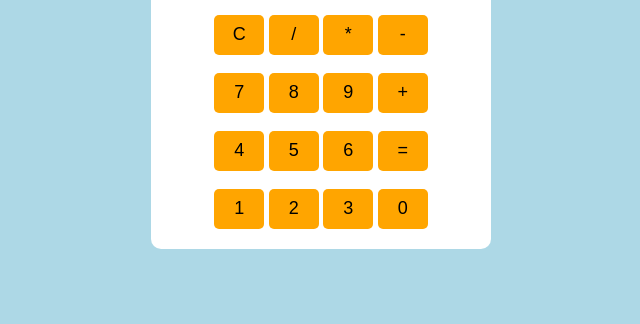
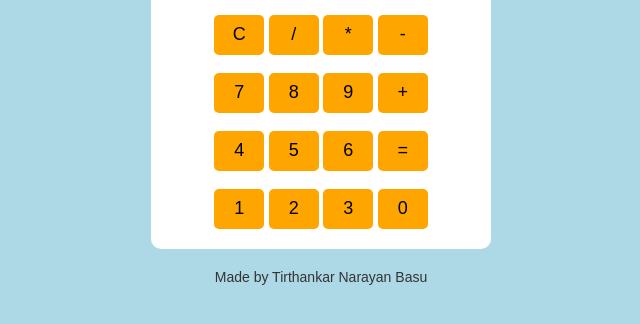
Before and after one commit to TirthankarNarayanBasu/Calculator, a plain HTML site: page index.html in a window 1280 px wide. Shown: the part 182-506 px from the top of the page, without its empty margins (319-959 px from the left). Drawn offline with Linux system fonts and the light colour scheme.

Commit message:
Add Something new

```diff
--- a/index.html
+++ b/index.html
@@ -29,6 +29,7 @@
         <button onclick="addValue('3')">3</button>
         <button onclick="addValue('0')">0</button>
     </div>
+    <p class="credit">Made by Tirthankar Narayan Basu</p>
     <script src="script.js"></script>
 </body>
 </html>
--- a/style.css
+++ b/style.css
@@ -25,3 +25,8 @@ button {
     border: none;
     border-radius: 5px;
 }
+.credit {
+    margin-top: -30px;
+    color: #333;
+    font-size: 14px;
+}
```
